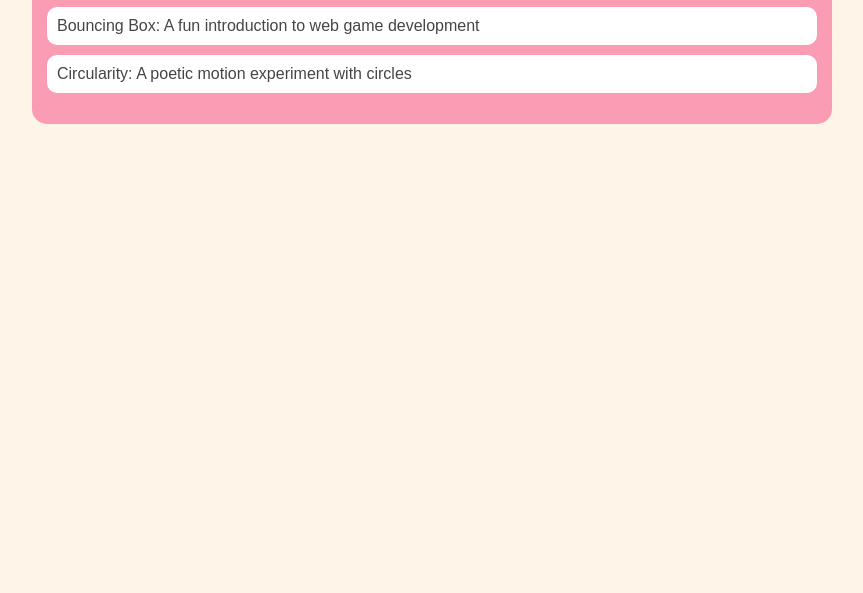
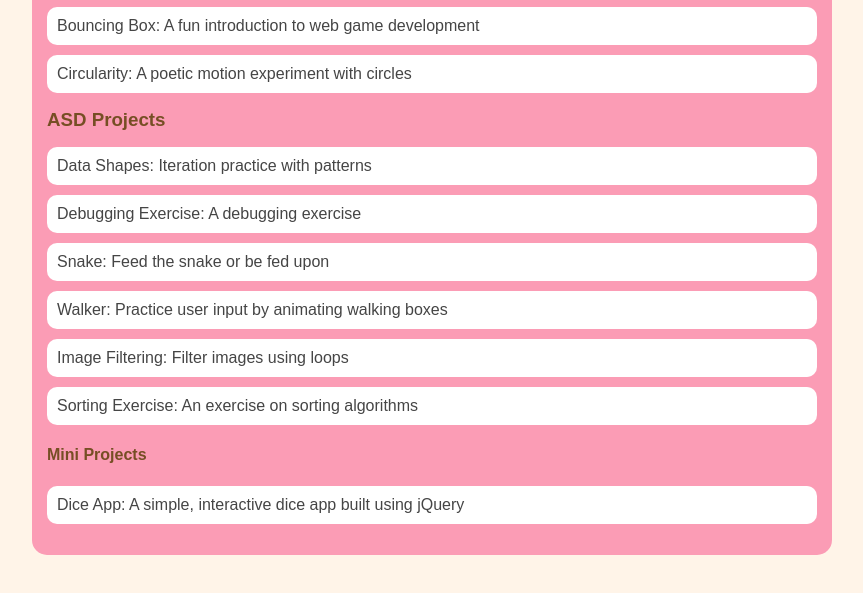
Before and after one commit to IAAcastillo/IAAcastillo.github.io, a plain HTML site: page portfolio.html in a window 1280 px wide. Shown: the part 195-788 px from the top of the page, without its empty margins (208-1071 px from the left). Drawn offline with Linux system fonts and the light colour scheme; a web font is replaced by a local one.

Commit message:
worked on dataShapes

```diff
--- a/portfolio.html
+++ b/portfolio.html
@@ -36,6 +36,20 @@
                         <a href="fsd-projects/circularity/">Circularity: A poetic motion experiment with circles</a>
                     </li>
                 </ul>
+                <h3>ASD Projects</h3>
+                <ul id="portfolio">
+  <!-- ASD project links will go here -->
+   <li><a href="asd-projects/data-shapes"> Data Shapes: Iteration practice with patterns</a></li>
+<li><a href="asd-projects/debugging-exercise"> Debugging Exercise: A debugging exercise</a></li>
+<li><a href="asd-projects/snake">Snake: Feed the snake or be fed upon</a></li>
+<li><a href="asd-projects/walker">Walker: Practice user input by animating walking boxes</a></li>
+<li><a href="asd-projects/image-filtering">Image Filtering: Filter images using loops</a></li>
+<li><a href="asd-projects/sorting">Sorting Exercise: An exercise on sorting algorithms</a></li>
+</ul>
+<h4>Mini Projects</h4>
+<ul id ="portfolio">
+    <li><a href="asd-projects/dice-app"> Dice App: A simple, interactive dice app built using jQuery</a></li>
+</ul>
             </div>
         </main>
     </div>
```
Also changed, not shown: asd-projects/data-shapes/index.js (+25 -3 lines).
